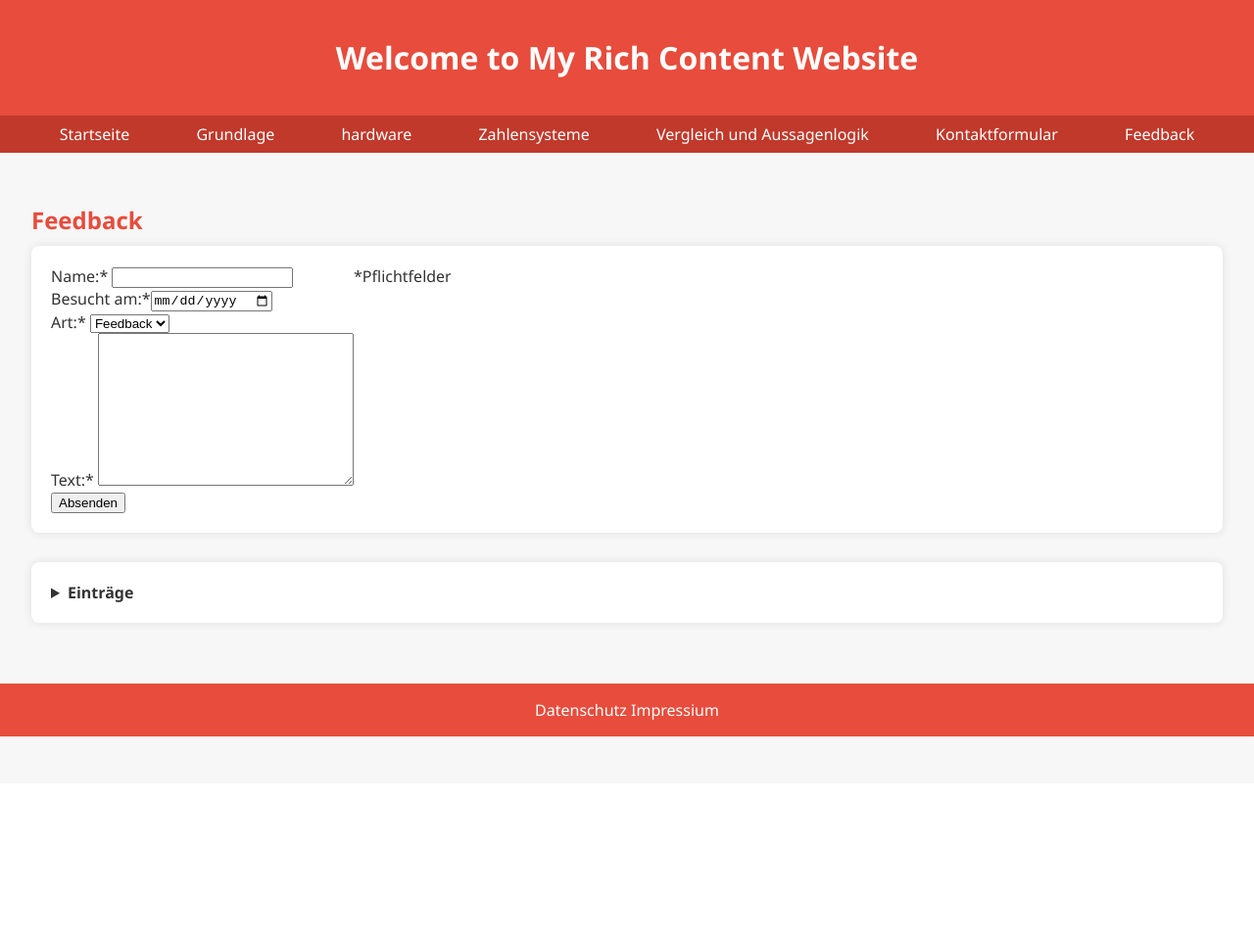
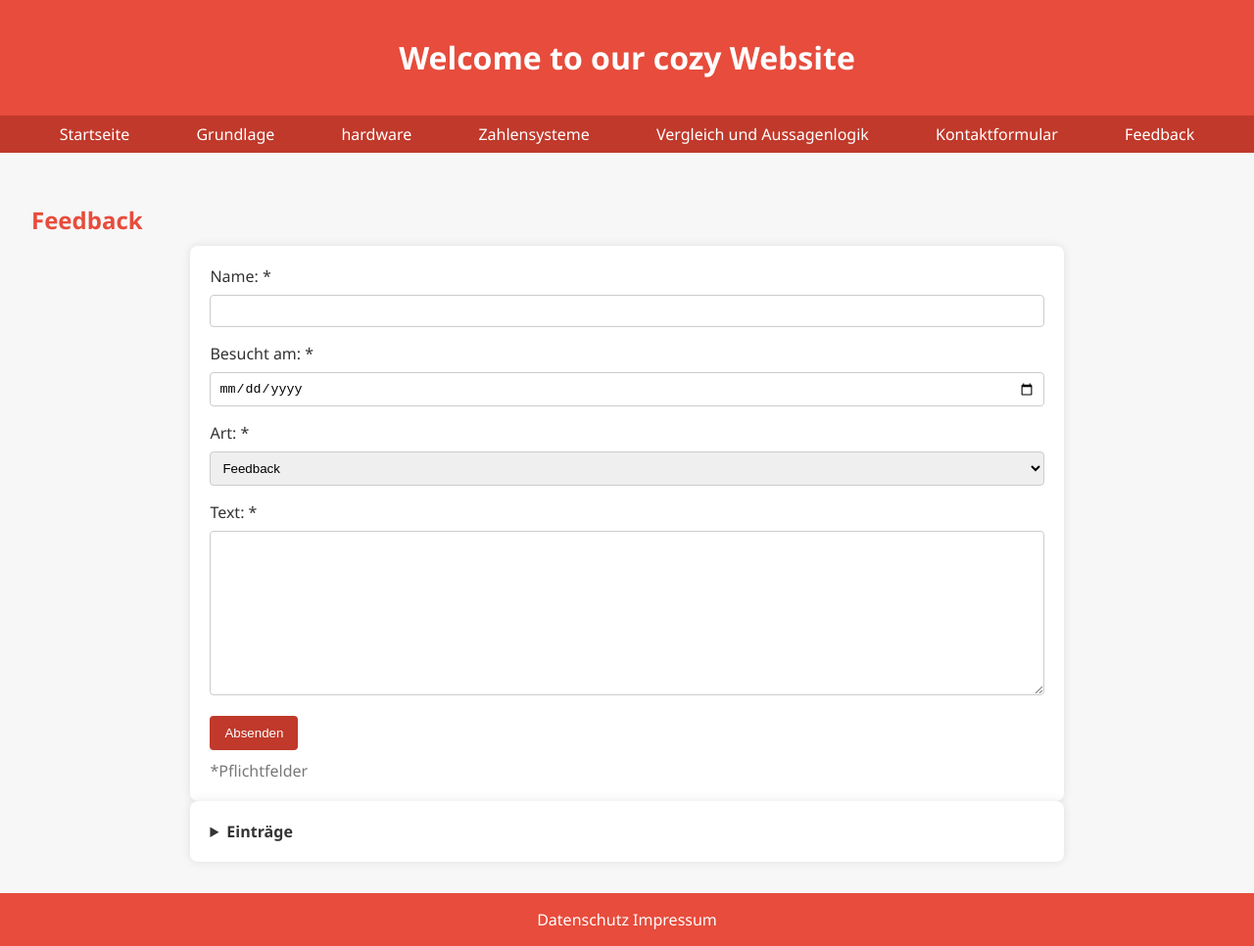
Before and after one commit to HamidrezaRahimian/Muad-Project, a PHP site: page /Feedback.php in a window 1280 px wide. Shown: the whole page at 98% size. Before the commit the page ends 800 px from the top, so only its background shows below. Run offline with PHP 8.4, Linux system fonts and the light colour scheme.

Commit message:
fixing Index size - renaming Feedback und Kontaktformular items and element - fixing impressum

```diff
--- a/Feedback.php
+++ b/Feedback.php
@@ -1,10 +1,12 @@
 <!doctype html>
 <html lang="de" xmlns="http://www.w3.org/1999/xhtml">
+
 <head>
     <meta charset="UTF-8">
-    <title>Gästebuch</title>
+    <title>Feedback</title>
     <link rel="stylesheet" href="index.css">
 </head>
+
 <body>
     <header>
         <?php include "header.html" ?>
@@ -16,32 +18,33 @@
 
     <section>
         <h2>Feedback</h2>
-    <div class="flex-container">
+
+
+        <div class="flex-container-feedback">
+            <form method="post" action="form.php">
+                <label for="name" class="form-label">Name: *</label>
+                <input type="text" name="name" id="name" class="form-input">
+
+                <label for="datum" class="form-label">Besucht am: *</label>
+                <input type="date" name="datum" id="datum" class="form-input">
+
+                <label for="art" class="form-label">Art: *</label>
+                <select name="art" id="art" class="form-input">
+                    <option value="Feedback">Feedback</option>
+                    <option value="Sonstiges">Sonstiges</option>
+                </select>
+
+                <label for="nachricht" class="form-label">Text: *</label>
+                <textarea name="eintrag" id="nachricht" class="form-textarea" cols="30" rows="10"></textarea>
+
+                <button type="submit" class="form-button">Absenden</button>
+            </form>
+
+            <div class="form-note">*Pflichtfelder</div>
+        </div>
 
 
 
-        <form method="post" action="form.php">
-            <label for="name">Name:*</label>
-            <input type="text" name="name" id="name">
-
-            <br>
-            <label for="datum">Besucht am:*</label><input type="date" name="datum" id="datum">
-
-            <br>
-            <label for="art"> Art:*</label>
-            <select name="art" id="art"> <!-- 4 -->
-                <option value="Feedback">Feedback</option>
-                <option value="Sonstiges">Sonstiges</option>
-            </select>
-            <br>
-            <label for="nachricht">Text:*</label>
-            <textarea name="eintrag" id="nachricht" cols="30" rows="10"></textarea>
-
-            <br>
-            <button type="submit">Absenden</button>
-        </form>
-        <div>*Pflichtfelder</div>
-    </div>
         <?php
         if ($_SERVER["REQUEST_METHOD"] === "POST") {
             $schon_drin = "";
@@ -50,7 +53,7 @@
             $datum = htmlspecialchars($_POST['datum']);
             $eintrag = htmlspecialchars($_POST['eintrag']);
             $art = htmlspecialchars($_POST["art"]);
-        $user_info = array($name, $datum, $eintrag,$art);
+            $user_info = array($name, $datum, $eintrag, $art);
             if (!empty($name) and !empty($datum) and !empty($eintrag) and !empty($art)) {
                 $daten = implode(";", $user_info) . "\r\n";
                 $zitate = file("Datei");
@@ -60,7 +63,6 @@
                     } else {
                         $schon_drin = true;
                     }
-
                 }
                 if (!$schon_drin) {
                     file_put_contents("Datei", $daten, FILE_APPEND);
@@ -71,15 +73,14 @@
         }
         ?>
 
-    <div class="flex-container">
+        <div class="flex-container-feedback">
 
             <details>
                 <summary><Strong>Einträge</Strong></summary>
                 <p><?php
                     $zitate = file("Datei");
                     for ($i = 0; $i < count($zitate); $i++) {
-                    echo $i+1 . ": " . $zitate[$i] . "<br><br>";
-
+                        echo $i + 1 . ": " . $zitate[$i] . "<br><br>";
                     }
 
 
@@ -95,4 +96,5 @@
     </footer>
 
 </body>
+
 </html>
--- a/Zahlen.php
+++ b/Zahlen.php
@@ -4,7 +4,7 @@
 <head>
     <meta charset="UTF-8">
     <meta name="viewport" content="width=device-width, initial-scale=1.0">
-    <title>My Rich Content Website</title>
+    <title>Digitalisierung</title>
     <link rel="stylesheet" href="index.css">
 
 </head>
--- a/footer.html
+++ b/footer.html
@@ -1,3 +1 @@
-
-
-    <a class="afooter" href="datenschutz.php">Datenschutz</a> <a class="afooter" href="impressium.php">Impressium</a>
+<a class="afooter" href="datenschutz.php">Datenschutz</a> <a class="afooter" href="impressium.php">Impressum</a>
--- a/header.html
+++ b/header.html
@@ -1,2 +1 @@
-
-<h1>Welcome to My Rich Content Website</h1>
+<h1>Welcome to our cozy Website</h1>
--- a/index.css
+++ b/index.css
@@ -4,6 +4,9 @@ body {
     padding: 0;
     background-color: #f7f7f7;
     color: #333;
+    display: flex;
+    flex-direction: column;
+    min-height: 100vh;
 }
 
 header {
@@ -12,6 +15,18 @@ header {
     padding: 1em;
     text-align: center;
 }
+
+main {
+    flex: 1;
+}
+
+footer {
+    background-color: #e74c3c;
+    color: #fff;
+    padding: 1em;
+    text-align: center;
+}
+
 
 nav {
     background-color: #c0392b;
@@ -58,14 +73,7 @@ th {
     color: #fff;
 }
 
-footer {
-    background-color: #e74c3c;
-    color: #fff;
-    padding: 1em;
-    text-align: center;
-}
 
-/* Additional Styles */
 h2,
 h3 {
     color: #e74c3c;
@@ -131,8 +139,6 @@ img {
     box-shadow: 0 0 10px rgba(0, 0, 0, 0.1);
 }
 
-
-
 .flex-container {
     margin-bottom: 30px;
     background-color: #ffffff;
@@ -141,6 +147,19 @@ img {
     box-shadow: 0 0 10px rgba(0, 0, 0, 0.1);
 
 }
+
+.flex-container-feedback {
+    margin-bottom: 30px;
+    background-color: #ffffff;
+    padding: 20px;
+    border-radius: 8px;
+    box-shadow: 0 0 10px rgba(0, 0, 0, 0.1);
+    width: 70%;
+    margin: auto;
+}
+
+
+
 
 .text-box {
     width: auto;
@@ -153,6 +172,85 @@ img {
     margin-left: 30px;
 
 }
-figcaption{
+
+figcaption {
     font-size: xx-small;
 }
+
+.textoflistB {
+    padding-left: -10px;
+}
+
+blockquote {
+    margin: 0;
+    padding: 0;
+}
+
+
+
+
+
+
+
+
+
+
+
+
+
+
+
+
+
+.form-container {
+    font-family: 'Arial', sans-serif;
+    background-color: #ffffff;
+    padding: 20px;
+    border-radius: 8px;
+    box-shadow: 0 0 10px rgba(0, 0, 0, 0.1);
+    width: 70%;
+    margin: auto
+}
+
+.form-label {
+    display: block;
+    margin-bottom: 8px;
+    color: #333;
+}
+
+.form-input {
+    width: 100%;
+    padding: 8px;
+    margin-bottom: 16px;
+    border: 1px solid #ccc;
+    border-radius: 4px;
+    box-sizing: border-box;
+}
+
+.form-textarea {
+    width: 100%;
+    padding: 8px;
+    margin-bottom: 16px;
+    border: 1px solid #ccc;
+    border-radius: 4px;
+    box-sizing: border-box;
+    resize: vertical;
+}
+
+.form-button {
+    background-color: #c0392b;
+    color: #fff;
+    padding: 10px 15px;
+    border: none;
+    border-radius: 4px;
+    cursor: pointer;
+}
+
+.form-button:hover {
+    background-color: #45a049;
+}
+
+.form-note {
+    color: #777;
+    margin-top: 10px;
+}
--- a/vua.php
+++ b/vua.php
@@ -4,7 +4,7 @@
 <head>
     <meta charset="UTF-8">
     <meta name="viewport" content="width=device-width, initial-scale=1.0">
-    <title>My Rich Content Website</title>
+    <title>Digitalisierung</title>
     <link rel="stylesheet" href="index.css">
 
 </head>
```
Also changed, not shown: form.php (+28 -28 lines), grundlage.php (+8 -6 lines), hardware.php (+6 -5 lines), impressium.php (+6 -6 lines), index.php (+5 -5 lines), 1 other file. Lines whose indentation alone changed are shown as unchanged.
